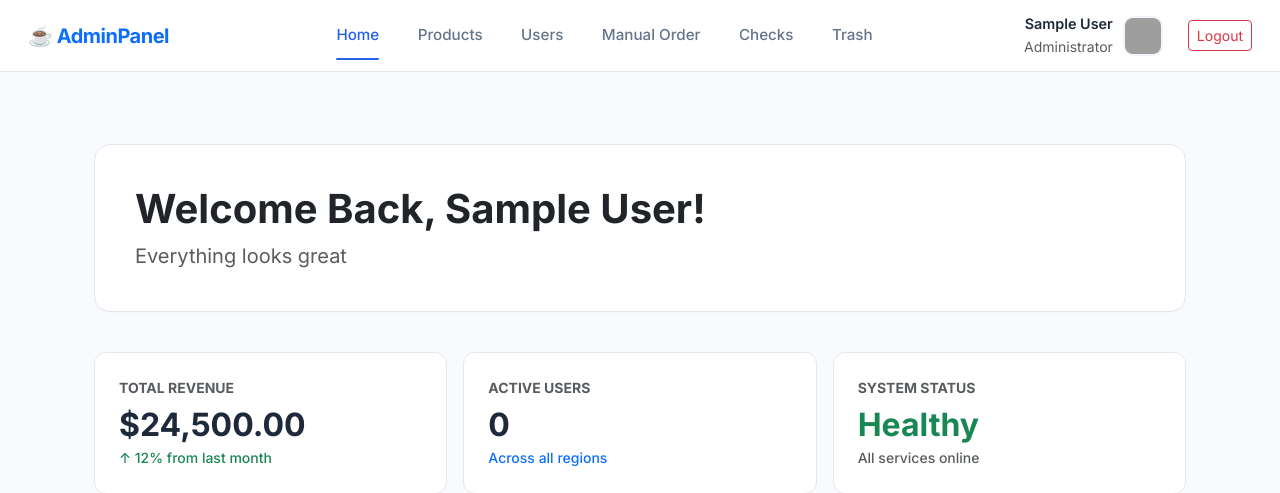
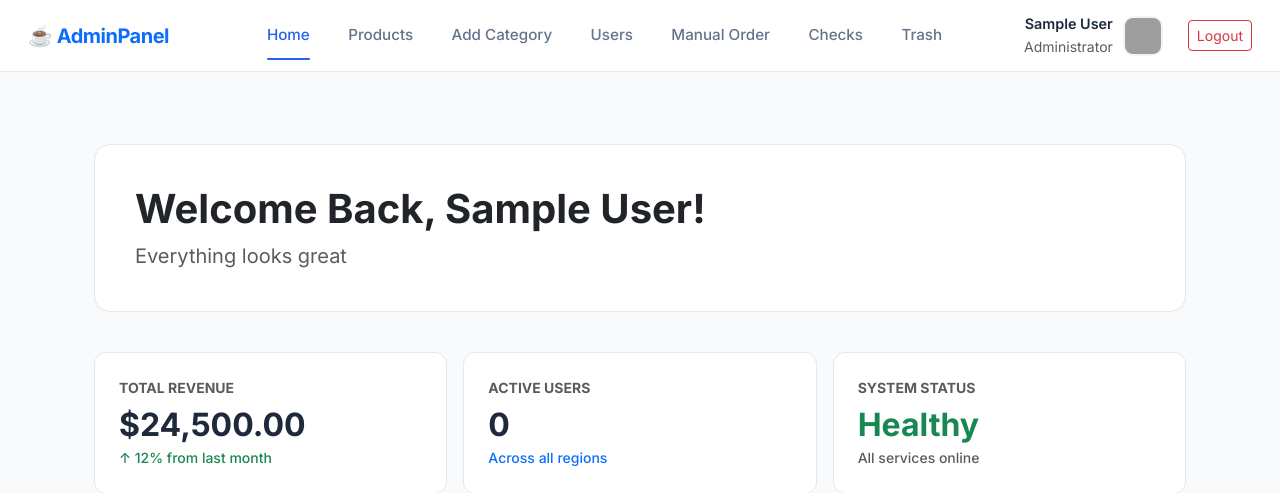
Before and after one commit to marcoreda56-bot/PHP_ITI_Cafeteria, a PHP site: page /index.php?url=admin/home in a window 1280 px wide. Shown: the top 493 px of the page. Run offline with PHP 8.4, Linux system fonts and the light colour scheme; the visitor is signed in with stand-in values (Sample User, id 1); tables that the repository leaves empty or names only in its code hold one stand-in row (values such as "Sample post"); grey boxes are pictures that could not be loaded.

Commit message:
add category

```diff
--- a/Public/index.php
+++ b/Public/index.php
@@ -52,6 +52,8 @@ switch ($url) {
     case 'admin/trash':
     case 'admin/restore-product':
     case 'admin/checks':
+    case 'admin/add-category':
+    case 'admin/storeCategory':
     if (!isset($_SESSION['role']) || $_SESSION['role'] !== 'admin') {
         header("Location: index.php?url=login");
         exit();
@@ -84,6 +86,12 @@ switch ($url) {
     }
     elseif($url === 'admin/restore-product'){
         $controller->restore();
+    }
+    elseif($url === 'admin/add-category'){
+    $controller->addCategory();
+    }
+    elseif($url === 'admin/storeCategory'){
+        $controller->storeCategory();
     }
     elseif($url === 'admin/checks'){
         $user_id = $_GET['user_id'] ?? null;
--- a/app/Controllers/AdminController.php
+++ b/app/Controllers/AdminController.php
@@ -141,7 +141,39 @@ class AdminController {
         header("Location: index.php?url=admin/trashedUsers");
         exit();
     }
+    public function addCategory() {
+    $this->render('addCategory');
+    }
 
+  public function storeCategory() {
+    if ($_SERVER['REQUEST_METHOD'] === 'POST') {
+        $name = trim($_POST['cat_name']);
+
+        if (empty($name)) {
+            return $this->render('addCategory', ['error' => "Category name cannot be empty!"]);
+        }
+
+        if (strlen($name) < 3) {
+            return $this->render('addCategory', ['error' => "Category name must be at least 3 characters."]);
+        }
+
+        try {
+            $existingCategories = $this->adminModel->getAllCategory();
+            foreach ($existingCategories as $cat) {
+                if (strtolower($cat['cat_name']) === strtolower($name)) {
+                    return $this->render('addCategory', ['error' => "The category '$name' already exists!"]);
+                }
+            }
+
+            $this->adminModel->createCategory($name);
+            header("Location: index.php?url=admin/add-product");
+            exit();
+        } catch (\PDOException $e) {
+            $errorMsg = "Error: " . $e->getMessage();
+            return $this->render('addCategory', ['error' => $errorMsg]);
+        }
+    }
+}
     public function storeProduct() {
         if ($_SERVER['REQUEST_METHOD'] === 'POST') {
             $name = trim($_POST['product_name']);
--- a/app/Models/Admin.php
+++ b/app/Models/Admin.php
@@ -100,6 +100,9 @@ class Admin extends DatabaseHandler{
         $sql= "UPDATE products set is_deleted=0 where id =?";
         return $this->query($sql,[$id]);
     }
-
+    public function createCategory($category_name ){
+        $sql = "INSERT INTO category(cat_name) values(?)";
+        return $this->query($sql,[trim($category_name)]);
+    }
     }
 ?>
--- a/views/partials/navbar.php
+++ b/views/partials/navbar.php
@@ -127,6 +127,10 @@
                     <a class="nav-link <?= str_contains($url, 'admin/products') ? 'active' : '' ?>"
                        href="index.php?url=admin/products">Products</a>
                 </li>
+                <li class="nav-item">
+        <a class="nav-link <?= ($url == 'admin/add-category') ? 'active' : '' ?>"
+           href="index.php?url=admin/add-category">Add Category</a>
+    </li>
 
                 <li class="nav-item">
                     <a class="nav-link <?= str_contains($url, 'admin/users') ? 'active' : '' ?>"
```
Also changed, not shown: views/admin/addCategory.php (added, +28 -0 lines).
